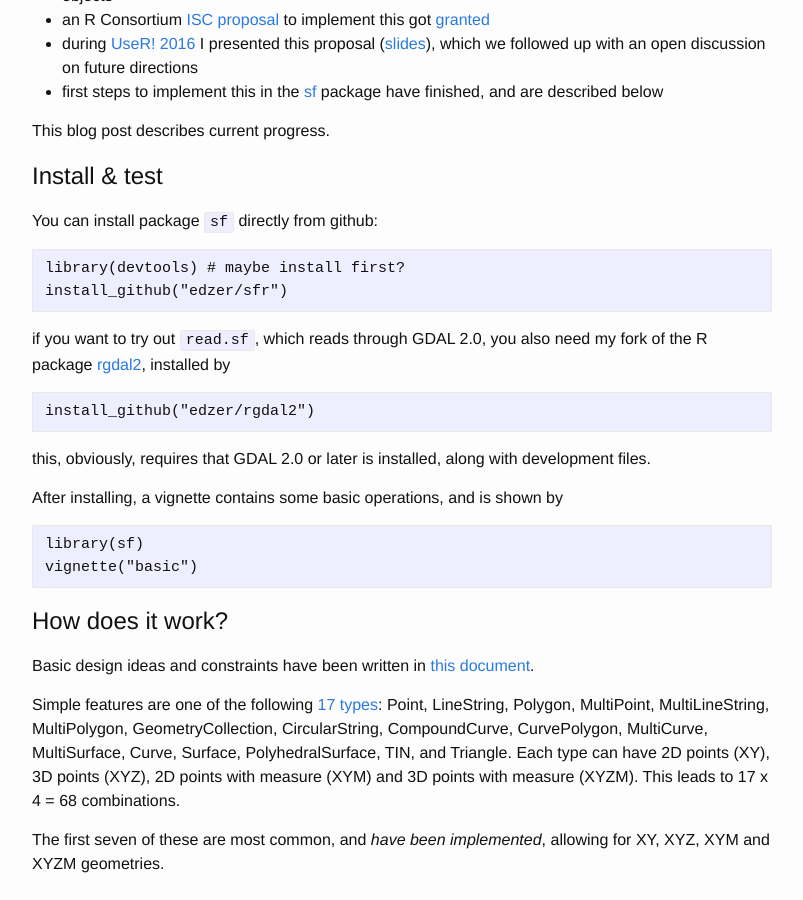
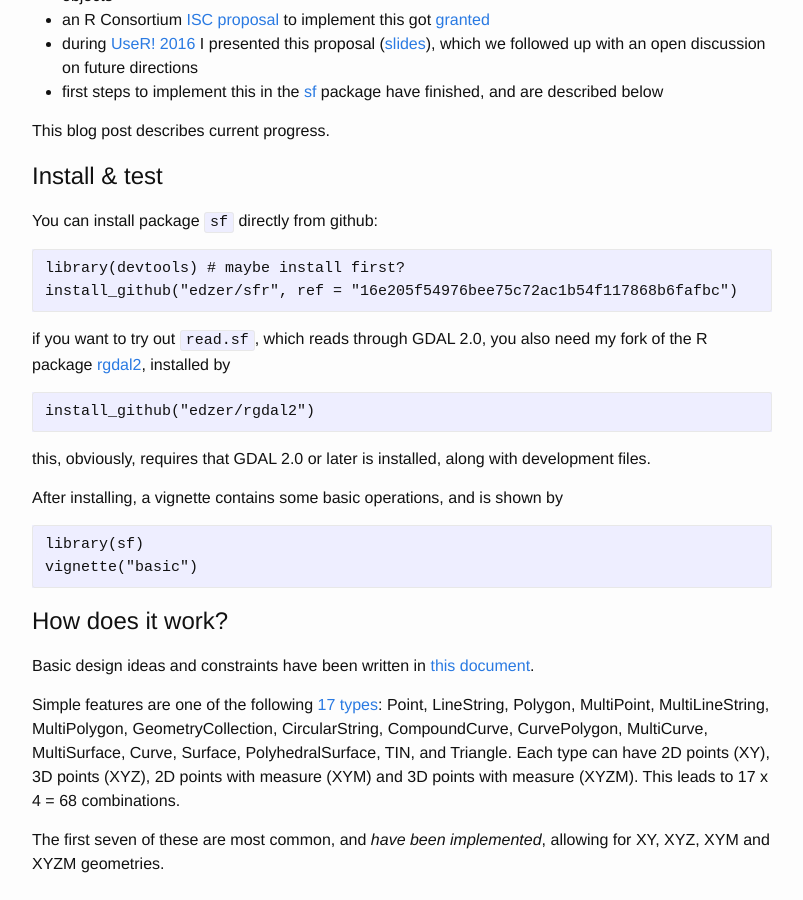
Before and after one commit to r-spatial/r-spatial.org, a Jekyll site: the page built from _posts/2016-07-17-sf2.markdown, in a window 1280 px wide and 900 px high, scrolled down 713 px. Shown: the whole window, without its empty margins (238-1041 px from the left). Built offline with Jekyll 4.4.1, drawn with Linux system fonts in a browser that asks for light colours; comment, search, counter and statistics services are not loaded.

Commit message:
added github ref to avoid colision with upstream

````diff
--- a/_posts/2016-07-17-sf2.markdown
+++ b/_posts/2016-07-17-sf2.markdown
@@ -43,7 +43,7 @@ Install & test
 You can install package `sf` directly from github:
 
     library(devtools) # maybe install first?
-    install_github("edzer/sfr")
+    install_github("edzer/sfr", ref = "16e205f54976bee75c72ac1b54f117868b6fafbc")
 
 if you want to try out `read.sf`, which reads through GDAL 2.0, you also
 need my fork of the R package
--- a/_rmd/2016-07-17-sf2.Rmd
+++ b/_rmd/2016-07-17-sf2.Rmd
@@ -26,7 +26,7 @@ This blog post describes current progress.
 You can install package `sf` directly from github:
 ```{r eval=FALSE}
 library(devtools) # maybe install first?
-install_github("edzer/sfr")
+install_github("edzer/sfr", ref = "16e205f54976bee75c72ac1b54f117868b6fafbc")
 ```
 if you want to try out `read.sf`, which reads through GDAL 2.0,
 you also need my fork of the R package [rgdal2](https://github.com/thk686/rgdal2), installed by
````
Also changed, not shown: other parts of _posts/2016-07-17-sf2.markdown (+2 -2 lines), other parts of _rmd/2016-07-17-sf2.Rmd (+1 -1 lines).
